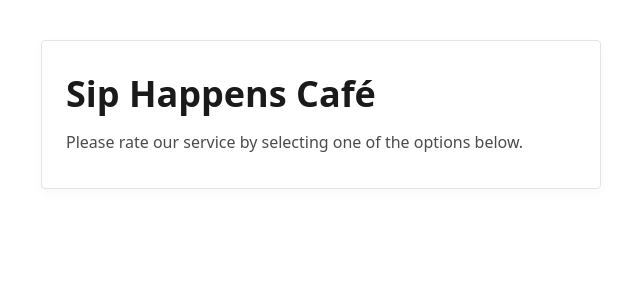
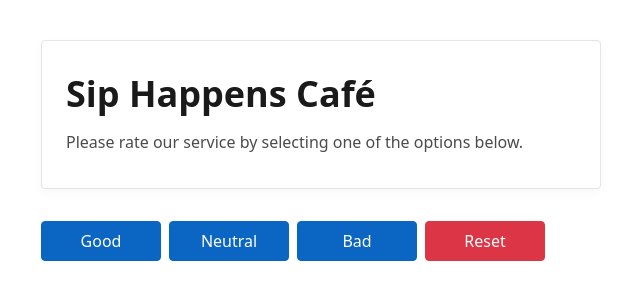
Before and after one commit to byOlexandra/02-react-cafe, a React (Vite) app: page / in a window 1280 px wide. Shown: the top 300 px of the page, without its empty margins (319-959 px from the left). Built offline with nearby package versions, Linux system fonts and the light colour scheme.

Commit message:
set VoteOptions.tsx

```diff
--- a/src/components/App/App.tsx
+++ b/src/components/App/App.tsx
@@ -1,12 +1,30 @@
-// import { useState } from 'react'
+import {useState } from 'react';
 import css from './App.module.css'
 import CafeInfo from '../CafeInfo/CafeInfo'
+import type { Votes, VoteType} from '../../types/votes';
+import VoteOptions from '../VoteOptions/VoteOptions';
 
 export default function App() {
+  const [votes, setVotes] = useState<Votes>({
+    good: 0,
+    neutral: 0,
+    bad: 0,
+  })
+  const handleVote = (type: VoteType) => {
+    setVotes({
+      ...votes,
+      [type]: votes[type] + 1,
+    })
+  }
+  const resetVotes = () => {
+    setVotes({ good: 0, neutral: 0, bad: 0 })
+  }
   return (
     <>
       <div className={css.app}>
         <CafeInfo />
+        <VoteOptions onVote={handleVote} onReset={resetVotes} canReset={() => true} />
+
       </div>
     </>
   )
--- a/src/components/VoteOptions/VoteOptions.tsx
+++ b/src/components/VoteOptions/VoteOptions.tsx
@@ -0,0 +1,19 @@
+import type { VoteType } from '../../types/votes';
+import css from './VoteOptions.module.css'
+
+interface VoteOptionsProps {
+    onVote: (type: VoteType) => void;
+    onReset: () => void;
+    canReset: () => boolean;
+}
+
+export default function VoteOptions({ onVote, onReset, canReset }: VoteOptionsProps) {
+    return (
+        <div className={css.container}>
+        <button onClick={() => onVote('good')} className={css.button}>Good</button>
+        <button onClick={() => onVote('neutral')} className={css.button}>Neutral</button>
+        <button onClick={() => onVote('bad')} className={css.button}>Bad</button>
+        <button onClick={onReset} disabled={!canReset} className={`${css.button} ${css.reset}`}>Reset</button>
+    </div>
+    )
+}
--- a/src/main.tsx
+++ b/src/main.tsx
@@ -1,7 +1,6 @@
 import React from "react";
 import ReactDOM from "react-dom/client";
 import App from './components/App/App.tsx'
-
 import "modern-normalize";
 
 ReactDOM.createRoot(document.getElementById('root') as HTMLElement).render(
```
Also changed, not shown: src/types/votes.ts (+7 -0 lines).
